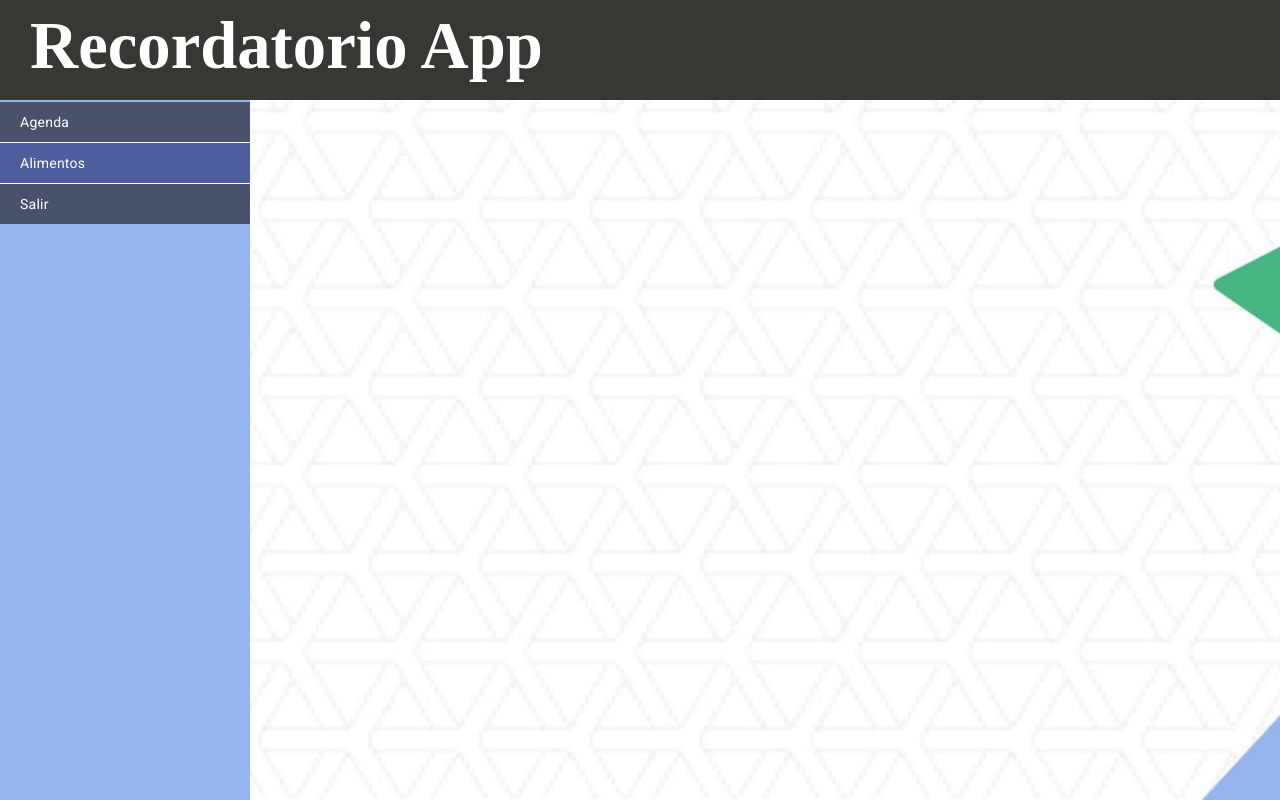
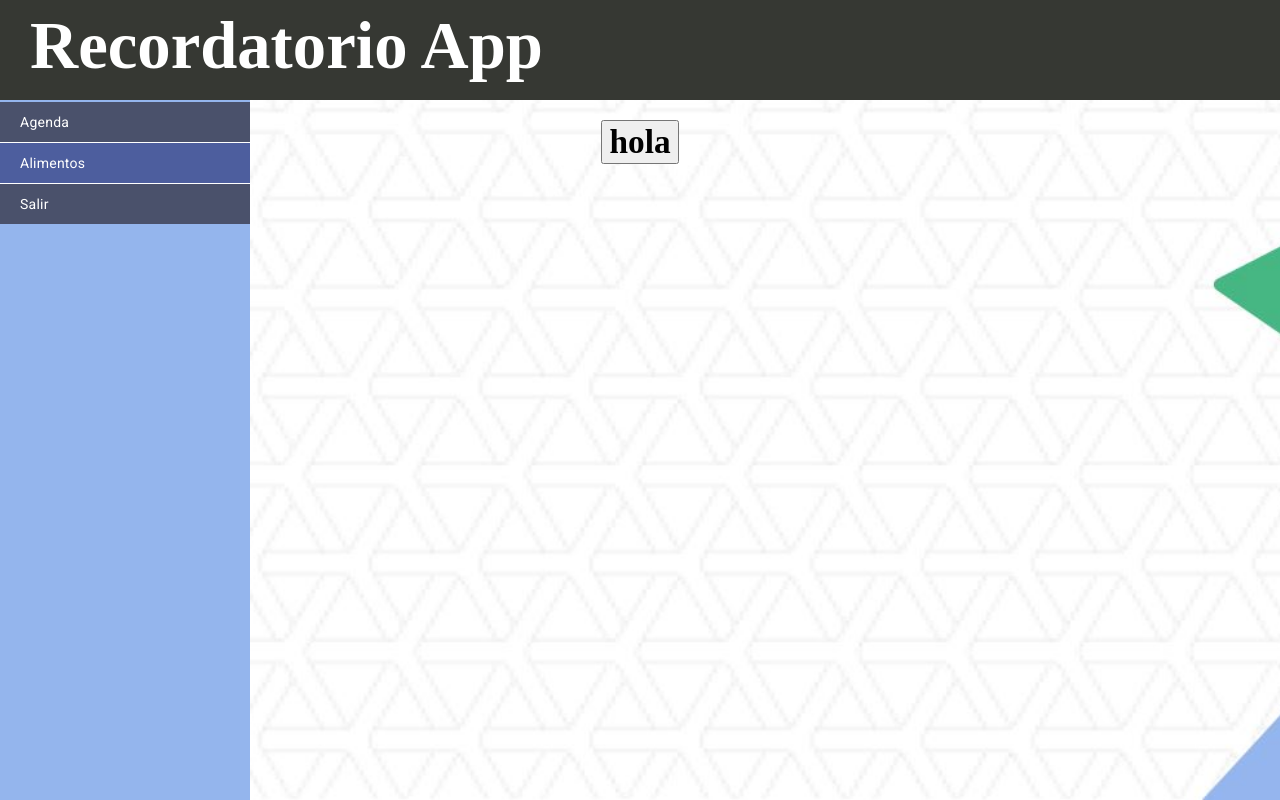
Before and after one commit to JsPinedas1/recordatorio_app_web, an Angular app: page /alimento in a window 1280 px wide. Built offline with nearby package versions, Linux system fonts and the light colour scheme.

Commit message:
Eventos menu lateral

```diff
--- a/src/app/alimentos/alimentos.component.html
+++ b/src/app/alimentos/alimentos.component.html
@@ -1 +1,4 @@
 <app-menu [openDiary]="false" [openFood]="true"></app-menu>
+<div class="div-food-container">
+  <button>hola</button>
+</div>
--- a/src/app/alimentos/alimentos.component.scss
+++ b/src/app/alimentos/alimentos.component.scss
@@ -0,0 +1,7 @@
+.div-food-container {
+  display: flex;
+  flex-direction: column;
+  justify-content: center;
+  align-items: center;
+  margin-top: 20px;
+}
--- a/src/app/components/menu/menu.component.ts
+++ b/src/app/components/menu/menu.component.ts
@@ -18,8 +18,7 @@ export class MenuComponent implements OnInit {
     private router: Router,
   ) { }
 
-  ngOnInit() {
-  }
+  ngOnInit() { }
 
   diary() {
     if (!this.openDiary){
--- a/src/app/login/login.component.scss
+++ b/src/app/login/login.component.scss
@@ -1,17 +1,16 @@
 .div-login-container {
+  align-items: center;
   display: flex;
   flex-direction: column;
   justify-content: center;
-  align-items: center;
   height: 85vh;
 }
 
 .div-login-button-container {
+  margin-bottom: 10px;
   margin-top: 50px;
-  margin-bottom: 10px;
 }
 
 .div-login-input-container {
   margin-bottom: 30px;
-  margin-bottom: 30px;
 }
--- a/src/app/login/login.component.ts
+++ b/src/app/login/login.component.ts
@@ -29,8 +29,9 @@ export class LoginComponent implements OnInit {
     this.loginService.getLoginUser().subscribe({
       next: dataUsuarios => {
         console.log("dataUsuarios", dataUsuarios);
-        if (this.validateDataUser(correo, contrasena, dataUsuarios)) {
-          this.toastr.success(this.CONSTANTS.MESSAGE.MESSAGE_LOGIN_WELCOME);
+        const dataResponse = this.validateDataUser(correo, contrasena, dataUsuarios);
+        if (dataResponse !== "") {
+          this.toastr.success(this.CONSTANTS.MESSAGE.MESSAGE_LOGIN_WELCOME.replace("{}",dataResponse));
           this.router.navigate(["/alimento"]);
         } else {
           this.toastr.info(this.CONSTANTS.ALERT.ERROR_LOGIN_SING_IN);
@@ -49,12 +50,12 @@ export class LoginComponent implements OnInit {
   }
 
   validateDataUser (correo: string, contrasena: string, dataUser: any) {
-    let validator: boolean = false;
+    let userName: string = "";
     dataUser.map((user: any) => {
       if (user.correo.toString().toLowerCase() === correo.toString().toLowerCase() &&  user.contrasena.toString().toLowerCase() === contrasena.toString().toLowerCase()) {
-        validator = true;
+        userName = user.nombre.toString();
       }
     })
-    return validator;
+    return userName;
   }
 }
--- a/src/app/utils/Constants.ts
+++ b/src/app/utils/Constants.ts
@@ -17,7 +17,7 @@ export namespace LABEL {
 }
 
 export namespace MESSAGE {
-  export const MESSAGE_LOGIN_WELCOME = "Bienvenido";
+  export const MESSAGE_LOGIN_WELCOME = "Bienvenido {}";
 }
 
 export namespace STYLE {
```
